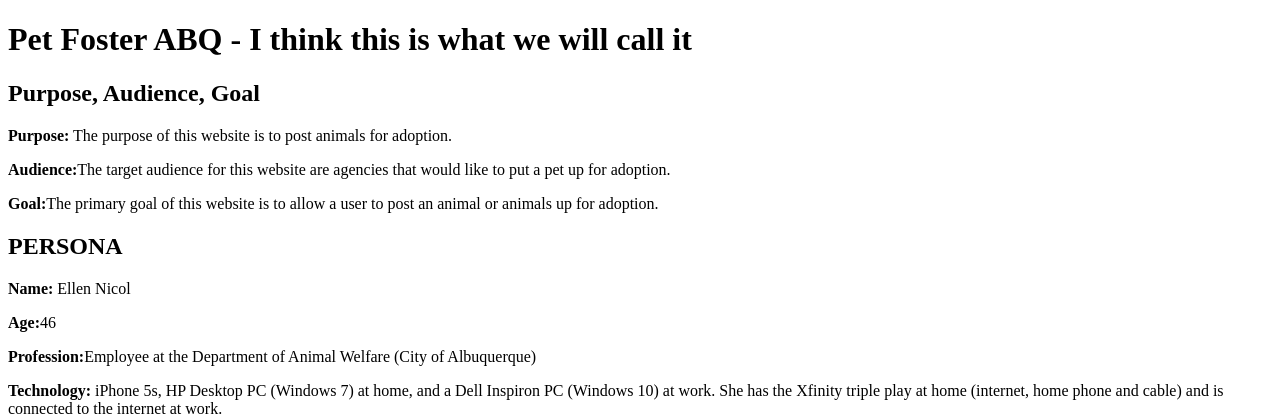
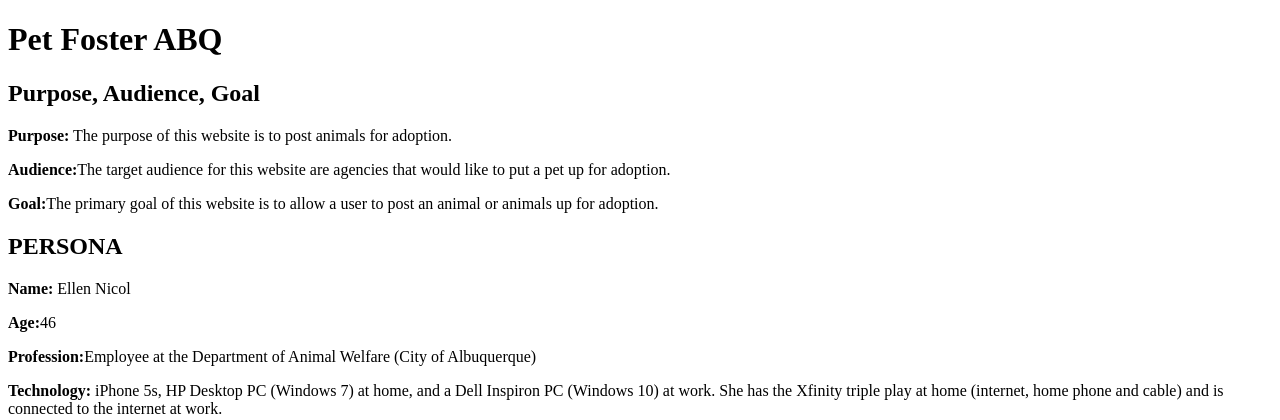
Before and after one commit to whoisharrison/petfoster, a PHP site: page /persona-ellen.php in a window 1280 px wide. Shown: the top 420 px of the page. Run offline with PHP 8.4, Linux system fonts and the light colour scheme.

Commit message:
Upadated Personas

```diff
--- a/epic/persona-ellen.php
+++ b/epic/persona-ellen.php
@@ -8,7 +8,7 @@
 		<style></style>
 	</head>
 	<body>
-		<h1>Pet Foster ABQ - I think this is what we will call it</h1>
+		<h1>Pet Foster ABQ</h1>
 		<h2>Purpose, Audience, Goal</h2>
 
 		<p></p><strong>Purpose:</strong> The purpose of this website is to post animals for adoption.</p>
--- a/epic/persona-juan.php
+++ b/epic/persona-juan.php
@@ -8,7 +8,7 @@
 		<style></style>
 	</head>
 	<body>
-		<h1>Pet Foster ABQ - Persona-A</h1>
+		<h1>Pet Foster ABQ - Juan</h1>
 		<h2>Purpose, Audience, Goal</h2>
 
 		<p><strong>Purpose:</strong> Professional and well developed webpage that easily navigates a user to either adopt or put their pet up for adoption</p>
```
